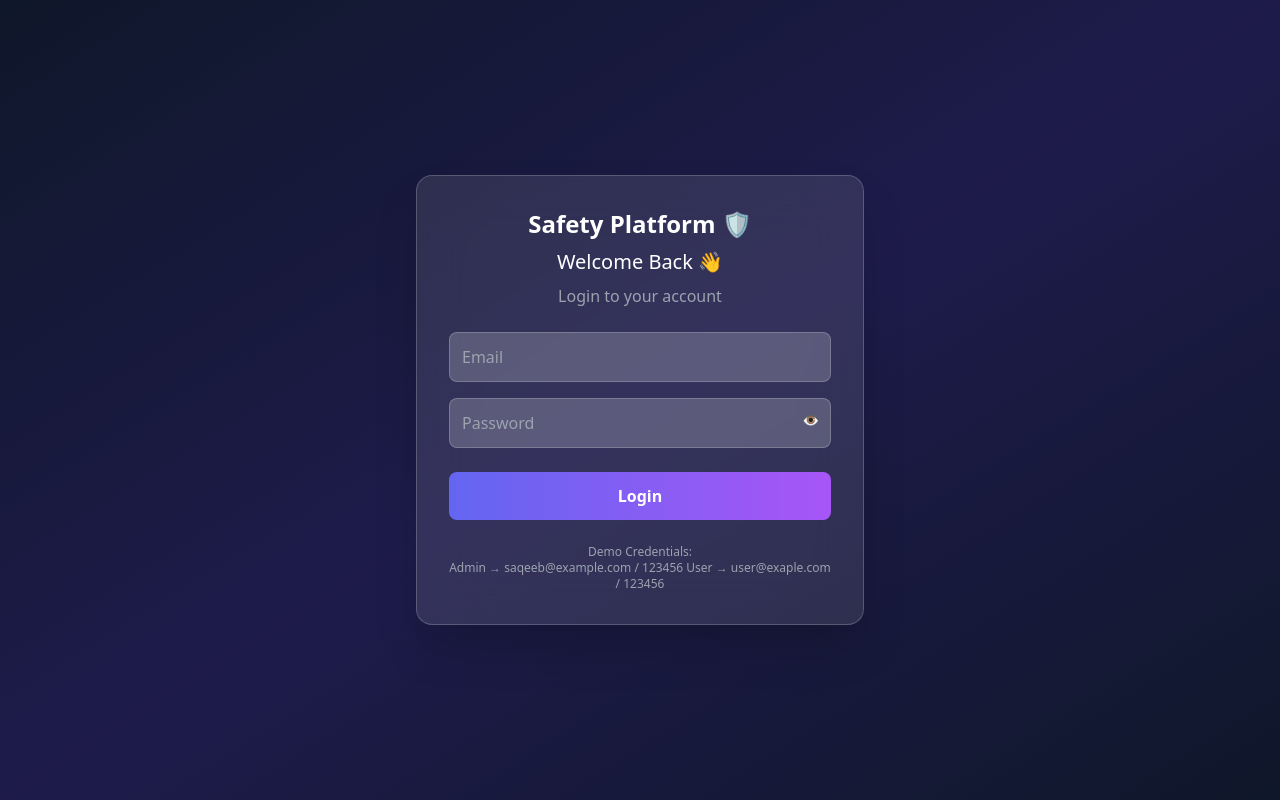
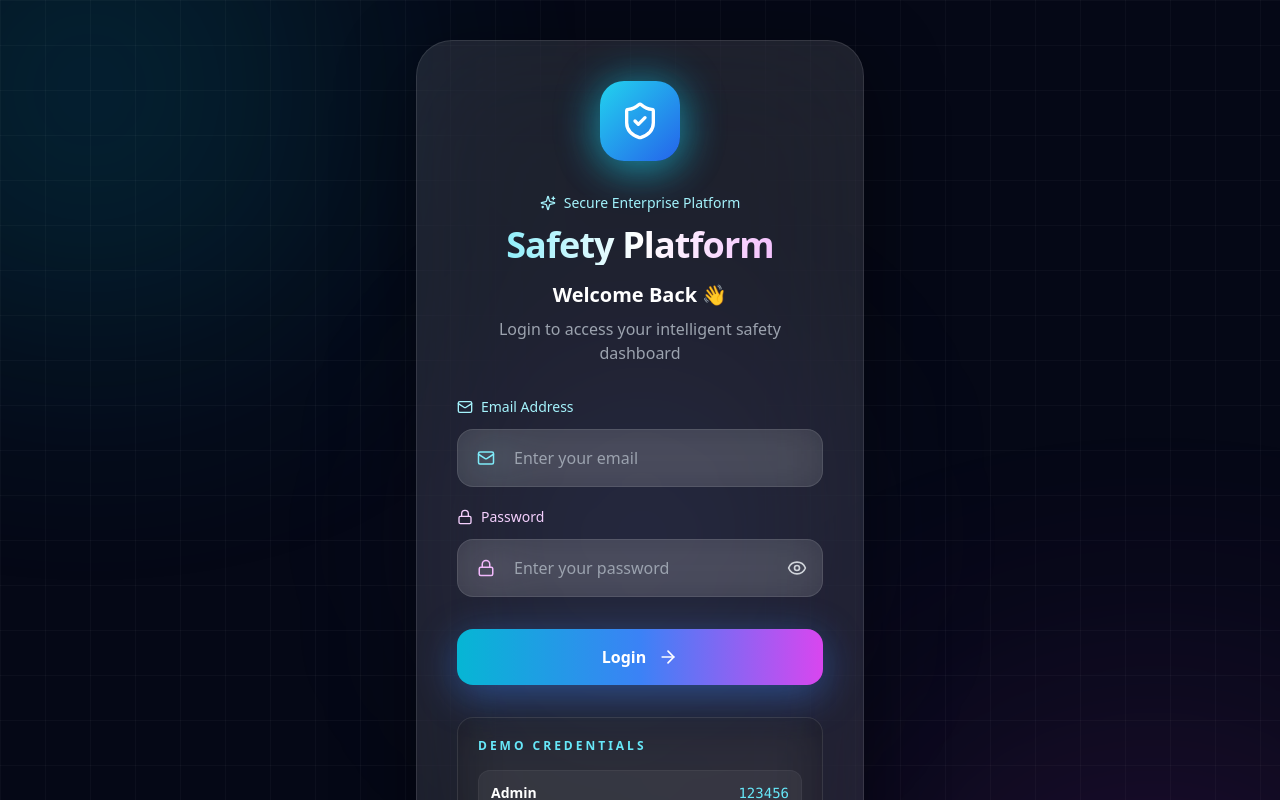
Before and after one commit to saqeeb66/safety-platform-frontend, a React (Vite) app: page / in a window 1280 px wide. Shown: the top 800 px of the page. Built offline with nearby package versions, Linux system fonts and the light colour scheme.

Commit message:
Update Login.jsx

```diff
--- a/src/pages/Login.jsx
+++ b/src/pages/Login.jsx
@@ -1,6 +1,17 @@
 import { useState } from "react";
 import { useNavigate } from "react-router-dom";
 import { loginUser } from "../services/api";
+
+import {
+  ShieldCheck,
+  Sparkles,
+  Mail,
+  Lock,
+  Eye,
+  EyeOff,
+  ArrowRight,
+  AlertTriangle,
+} from "lucide-react";
 
 export default function Login() {
   const navigate = useNavigate();
@@ -15,7 +26,10 @@ export default function Login() {
   const [showPassword, setShowPassword] = useState(false);
 
   const handleChange = (e) => {
-    setForm({ ...form, [e.target.name]: e.target.value });
+    setForm({
+      ...form,
+      [e.target.name]: e.target.value,
+    });
   };
 
   const handleLogin = async () => {
@@ -23,91 +37,370 @@ export default function Login() {
       setLoading(true);
       setError("");
 
-      const data = await loginUser(form.email, form.password);
+      const data = await loginUser(
+        form.email,
+        form.password
+      );
 
-      localStorage.setItem("token", data.access_token);
+      localStorage.setItem(
+        "token",
+        data.access_token
+      );
+
       localStorage.setItem("role", data.role);
       localStorage.setItem("email", data.email);
 
       navigate("/dashboard");
     } catch (err) {
-      setError("Invalid email or password ❌");
+      setError("Invalid email or password");
     } finally {
       setLoading(false);
     }
   };
 
   return (
-    <div className="min-h-screen flex items-center justify-center px-4 text-white">
+    <div className="relative min-h-screen overflow-hidden bg-[#050816] flex items-center justify-center px-4 py-10 text-white">
 
-      <div className="w-full max-w-md bg-white/10 backdrop-blur-xl border border-white/20 rounded-2xl p-8 shadow-2xl">
+      {/* BACKGROUND */}
+      <div className="absolute inset-0 overflow-hidden">
 
-        {/* 🔥 App Title */}
-        <h1 className="text-2xl font-bold text-center mb-2">
-          Safety Platform 🛡️
+        <div className="absolute top-[-120px] left-[-120px] w-[420px] h-[420px] bg-cyan-500/30 blur-[140px] rounded-full animate-pulse"></div>
+
+        <div className="absolute bottom-[-180px] right-[-100px] w-[450px] h-[450px] bg-fuchsia-500/25 blur-[160px] rounded-full animate-pulse"></div>
+
+        <div className="absolute top-[40%] left-[40%] w-[260px] h-[260px] bg-indigo-500/20 blur-[120px] rounded-full"></div>
+
+        {/* GRID */}
+        <div className="absolute inset-0 bg-[linear-gradient(rgba(255,255,255,0.03)_1px,transparent_1px),linear-gradient(90deg,rgba(255,255,255,0.03)_1px,transparent_1px)] bg-[size:45px_45px]"></div>
+      </div>
+
+      {/* LOGIN CARD */}
+      <div className="relative z-10 w-full max-w-md">
+
+        <div className="
+          group
+          relative
+          overflow-hidden
+          rounded-[36px]
+          border border-white/10
+          bg-white/10
+          backdrop-blur-3xl
+          p-8 md:p-10
+          shadow-[0_20px_80px_rgba(0,0,0,0.45)]
+          transition-all duration-500
+          hover:scale-[1.01]
+        ">
+
+          {/* HOVER GLOW */}
+          <div className="absolute inset-0 opacity-0 group-hover:opacity-100 transition duration-700">
+
+            <div className="absolute top-0 left-[-100%] h-full w-[40%] rotate-12 bg-gradient-to-r from-transparent via-white/20 to-transparent blur-2xl animate-[shine_3s_linear_infinite]"></div>
+          </div>
+
+          {/* TOP ICON */}
+          <div className="relative flex justify-center mb-8">
+
+            <div className="relative">
+
+              <div className="absolute inset-0 rounded-3xl bg-cyan-500 blur-xl opacity-40"></div>
+
+              <div className="relative h-20 w-20 rounded-3xl bg-gradient-to-br from-cyan-400 to-blue-600 flex items-center justify-center shadow-[0_10px_40px_rgba(34,211,238,0.45)]">
+
+                <ShieldCheck className="w-10 h-10 text-white" />
+              </div>
+            </div>
+          </div>
+
+          {/* TITLE */}
+          <div className="text-center mb-8">
+
+            <div className="flex items-center justify-center gap-2 mb-3 text-cyan-200 text-sm">
+
+              <Sparkles size={16} />
+              Secure Enterprise Platform
+            </div>
+
+            <h1 className="text-4xl font-black tracking-tight bg-gradient-to-r from-cyan-300 via-white to-fuchsia-300 bg-clip-text text-transparent">
+
+              Safety Platform
             </h1>
 
-        <h2 className="text-xl text-center mb-2">
+            <h2 className="text-xl mt-4 font-semibold text-white">
               Welcome Back 👋
             </h2>
 
-        <p className="text-center text-gray-400 mb-6">
-          Login to your account
+            <p className="text-gray-400 mt-2">
+              Login to access your intelligent
+              safety dashboard
             </p>
+          </div>
 
-        {/* 🔥 Error Message */}
+          {/* ERROR */}
           {error && (
-          <p className="text-red-400 text-sm mb-4 text-center">
+            <div className="
+              mb-6
+              rounded-2xl
+              border border-red-400/20
+              bg-red-500/10
+              backdrop-blur-xl
+              px-4 py-4
+              flex items-center gap-3
+              text-red-300
+              animate-[fadeIn_.4s_ease]
+            ">
+
+              <AlertTriangle size={18} />
+
+              <span className="text-sm font-medium">
                 {error}
-          </p>
+              </span>
+            </div>
           )}
 
           {/* EMAIL */}
+          <div className="mb-5">
+
+            <label className="text-sm text-cyan-200 font-medium mb-3 flex items-center gap-2">
+
+              <Mail size={16} />
+              Email Address
+            </label>
+
+            <div className="relative group/input">
+
+              <div className="absolute inset-0 rounded-2xl bg-gradient-to-r from-cyan-500/10 to-fuchsia-500/10 opacity-0 group-hover/input:opacity-100 blur-xl transition duration-500"></div>
+
+              <div className="relative flex items-center">
+
+                <Mail
+                  size={18}
+                  className="absolute left-5 text-cyan-300"
+                />
+
                 <input
                   name="email"
-          placeholder="Email"
+                  placeholder="Enter your email"
                   onChange={handleChange}
-          className="w-full p-3 mb-4 rounded-lg bg-white/20 border border-white/20 outline-none focus:ring-2 focus:ring-indigo-400"
+                  className="
+                    w-full
+                    rounded-2xl
+                    border border-white/10
+                    bg-white/10
+                    backdrop-blur-xl
+                    py-4
+                    pl-14
+                    pr-5
+                    outline-none
+                    transition-all duration-300
+                    focus:border-cyan-400/40
+                    focus:bg-white/15
+                    focus:shadow-[0_0_30px_rgba(34,211,238,0.2)]
+                    placeholder:text-gray-400
+                  "
+                />
+              </div>
+            </div>
+          </div>
+
+          {/* PASSWORD */}
+          <div className="mb-8">
+
+            <label className="text-sm text-fuchsia-200 font-medium mb-3 flex items-center gap-2">
+
+              <Lock size={16} />
+              Password
+            </label>
+
+            <div className="relative group/input">
+
+              <div className="absolute inset-0 rounded-2xl bg-gradient-to-r from-fuchsia-500/10 to-cyan-500/10 opacity-0 group-hover/input:opacity-100 blur-xl transition duration-500"></div>
+
+              <div className="relative flex items-center">
+
+                <Lock
+                  size={18}
+                  className="absolute left-5 text-fuchsia-300"
                 />
 
-        {/* PASSWORD + TOGGLE */}
-        <div className="relative mb-6">
                 <input
-            type={showPassword ? "text" : "password"}
+                  type={
+                    showPassword
+                      ? "text"
+                      : "password"
+                  }
                   name="password"
-            placeholder="Password"
+                  placeholder="Enter your password"
                   onChange={handleChange}
-            className="w-full p-3 rounded-lg bg-white/20 border border-white/20 outline-none focus:ring-2 focus:ring-indigo-400"
+                  className="
+                    w-full
+                    rounded-2xl
+                    border border-white/10
+                    bg-white/10
+                    backdrop-blur-xl
+                    py-4
+                    pl-14
+                    pr-14
+                    outline-none
+                    transition-all duration-300
+                    focus:border-fuchsia-400/40
+                    focus:bg-white/15
+                    focus:shadow-[0_0_30px_rgba(217,70,239,0.2)]
+                    placeholder:text-gray-400
+                  "
                 />
 
                 <button
                   type="button"
-            onClick={() => setShowPassword(!showPassword)}
-            className="absolute right-3 top-3 text-sm text-gray-300"
+                  onClick={() =>
+                    setShowPassword(!showPassword)
+                  }
+                  className="
+                    absolute
+                    right-4
+                    text-gray-300
+                    hover:text-white
+                    transition
+                  "
                 >
-            {showPassword ? "🙈" : "👁️"}
+                  {showPassword ? (
+                    <EyeOff size={20} />
+                  ) : (
+                    <Eye size={20} />
+                  )}
                 </button>
+              </div>
+            </div>
           </div>
 
           {/* LOGIN BUTTON */}
           <button
             onClick={handleLogin}
             disabled={loading}
-          className="w-full py-3 rounded-lg bg-gradient-to-r from-indigo-500 to-purple-500 font-semibold hover:scale-[1.02] transition"
+            className="
+              group/button
+              relative
+              flex
+              items-center
+              justify-center
+              gap-3
+              w-full
+              overflow-hidden
+              rounded-2xl
+              bg-gradient-to-r
+              from-cyan-500
+              via-blue-500
+              to-fuchsia-500
+              py-4
+              font-bold
+              text-white
+              shadow-[0_10px_40px_rgba(59,130,246,0.45)]
+              transition-all duration-300
+              hover:scale-[1.02]
+              hover:shadow-[0_15px_60px_rgba(168,85,247,0.45)]
+              active:scale-[0.98]
+            "
           >
-          {loading ? "Logging in..." : "Login"}
+
+            <div className="absolute inset-0 opacity-0 transition-opacity duration-500 group-hover/button:opacity-100">
+
+              <div className="absolute top-0 left-[-100%] h-full w-[35%] rotate-12 bg-white/30 blur-2xl animate-[shine_2s_linear_infinite]"></div>
+            </div>
+
+            <span className="relative z-10">
+              {loading
+                ? "Authenticating..."
+                : "Login"}
+            </span>
+
+            {!loading && (
+              <ArrowRight className="relative z-10 w-5 h-5 transition-transform duration-300 group-hover/button:translate-x-1" />
+            )}
           </button>
 
-        {/* 🔥 Footer Hint */}
-        <p className="text-xs text-gray-400 text-center mt-6">
-          Demo Credentials:
-          <br />
-          Admin → saqeeb@example.com / 123456
-          User → user@exaple.com / 123456
+          {/* DEMO */}
+          <div className="
+            mt-8
+            rounded-2xl
+            border border-white/10
+            bg-black/20
+            backdrop-blur-xl
+            p-5
+          ">
 
+            <p className="text-xs uppercase tracking-[0.25em] text-cyan-300 mb-4 font-semibold">
+
+              Demo Credentials
             </p>
 
+            <div className="space-y-3 text-sm">
+
+              <div className="flex items-start justify-between gap-4 rounded-xl bg-white/5 p-3 border border-white/5">
+
+                <div>
+                  <p className="font-semibold text-white">
+                    Admin
+                  </p>
+
+                  <p className="text-gray-400">
+                    saqeeb@example.com
+                  </p>
                 </div>
+
+                <span className="text-cyan-300 font-mono">
+                  123456
+                </span>
+              </div>
+
+              <div className="flex items-start justify-between gap-4 rounded-xl bg-white/5 p-3 border border-white/5">
+
+                <div>
+                  <p className="font-semibold text-white">
+                    User
+                  </p>
+
+                  <p className="text-gray-400">
+                    user@example.com
+                  </p>
+                </div>
+
+                <span className="text-fuchsia-300 font-mono">
+                  123456
+                </span>
+              </div>
+            </div>
+          </div>
+        </div>
+      </div>
+
+      {/* CUSTOM ANIMATIONS */}
+      <style>{`
+        @keyframes shine {
+          100% {
+            left: 200%;
+          }
+        }
+
+        @keyframes fadeIn {
+          from {
+            opacity: 0;
+            transform: translateY(8px);
+          }
+
+          to {
+            opacity: 1;
+            transform: translateY(0px);
+          }
+        }
+
+        ::-webkit-scrollbar {
+          width: 8px;
+        }
+
+        ::-webkit-scrollbar-thumb {
+          background: rgba(255,255,255,0.15);
+          border-radius: 999px;
+        }
+      `}</style>
     </div>
   );
 }
```
Lines whose indentation alone changed are shown as unchanged.
